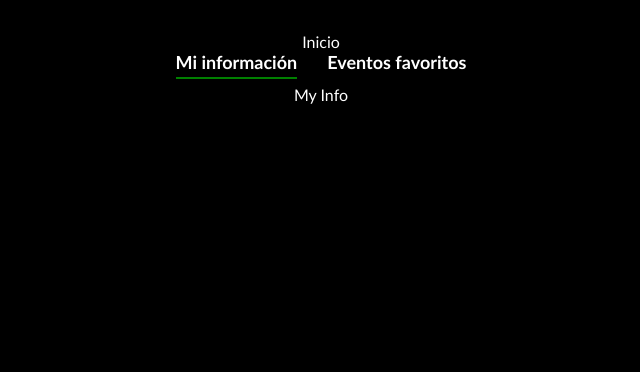
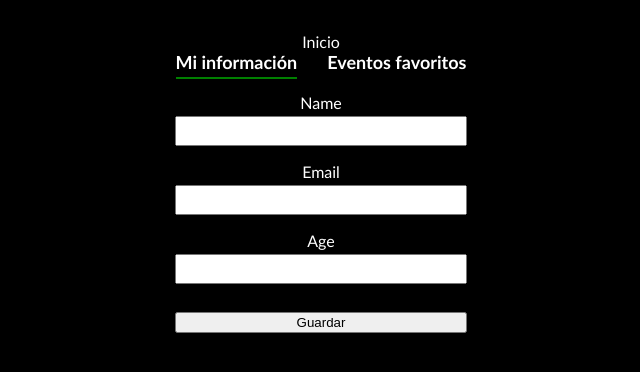
Before and after one commit to ErickRabocse/ticket_master_erick, a React (Vite) app: page /profile/my-info in a window 1280 px wide. Shown: the top 372 px of the page, without its empty margins (319-959 px from the left). Built offline with nearby package versions, Linux system fonts and the light colour scheme.

Commit message:
Creating “My information” form

```diff
--- a/src/components/Navbar/index.jsx
+++ b/src/components/Navbar/index.jsx
@@ -65,7 +65,9 @@ const Navbar = forwardRef(({ onSearch }, ref) => {
             fontSize: 16
           }}
         />
-        <Link to='/profile/my-info' style={{ marginLeft: 24, color: 'white', textDecoration: 'none' }}>My profile</Link>
+        <Link to='/profile/my-info' style={{ marginLeft: 24, color: 'white', textDecoration: 'none' }}>
+          My profile
+        </Link>
       </section>
     </div>
   )
--- a/src/routes/index.jsx
+++ b/src/routes/index.jsx
@@ -3,7 +3,6 @@ import { createBrowserRouter, RouterProvider } from 'react-router-dom'
 import Home from '../views/Home'
 import Details from '../views/Details'
 import Error404 from '../views/Error404'
-
 import Profile from '../views/Profile'
 import MyInfo from '../views/Profile/components/MyInfo'
 import LikedEvents from '../views/Profile/components/LikedEvents'
--- /dev/null
+++ b/src/views/Profile/components/MyInfo/MyInfo.module.css
@@ -0,0 +1,24 @@
+.form{
+    display: flex;
+    flex-direction: column;
+    align-items: center;
+    justify-content: center;
+}
+.label{
+    font-size: 16px;
+    display: flex;
+    flex-direction: column;
+    margin: 8px 0;
+    justify-content: center;
+    align-items: center;
+}
+.input{
+    font-size: 16px;
+    width: 280px;
+    padding: 4px;
+    margin-top: 4px;
+}
+.submitButton{
+    width: 292px;
+    margin-top: 20px;
+}
--- a/src/views/Profile/components/MyInfo/index.jsx
+++ b/src/views/Profile/components/MyInfo/index.jsx
@@ -1,10 +1,48 @@
-import React from 'react'
+import React, { useEffect } from 'react'
+import { useForm } from 'react-hook-form'
+import styles from './MyInfo.module.css'
 
 const MyInfo = () => {
+  const { handleSubmit, register, setValue, formState: { errors } } = useForm()
+  const USER_DATA = 'userData'
+  const handleFormSubmit = (data) => {
+    try {
+      localStorage.setItem(USER_DATA, JSON.stringify(data))
+      console.log(data)
+    } catch (error) {
+      alert(error)
+    }
+  }
+  useEffect(() => {
+    try {
+      const userData = JSON.parse(localStorage.getItem(USER_DATA)) || {}
+      setValue('name', userData?.name)
+      setValue('email', userData?.email)
+      setValue('age', userData?.age)
+    } catch (error) {
+      console.log(error)
+    }
+  }, [])
   return (
-    <div>
-      My Info
-    </div>
+    <form onSubmit={handleSubmit(handleFormSubmit)} className={styles.form}>
+      <label className={styles.label}>
+        Name
+        <input className={styles.input} {...register('name', { required: true, minLength: 1, maxLength: 120 })} />
+      </label>
+      <label className={styles.label}>
+        Email
+        <input className={styles.input} {...register('email', { required: true })} />
+      </label>
+      <label className={styles.label}>
+        Age
+        <input
+          className={styles.input}
+          {...register('age', { required: true, min: 1, max: 120, valueAsNumber: true })}
+          type='number'
+        />
+      </label>
+      <button type='submit' className={styles.submitButton}>Guardar</button>
+    </form>
   )
 }
 
```
